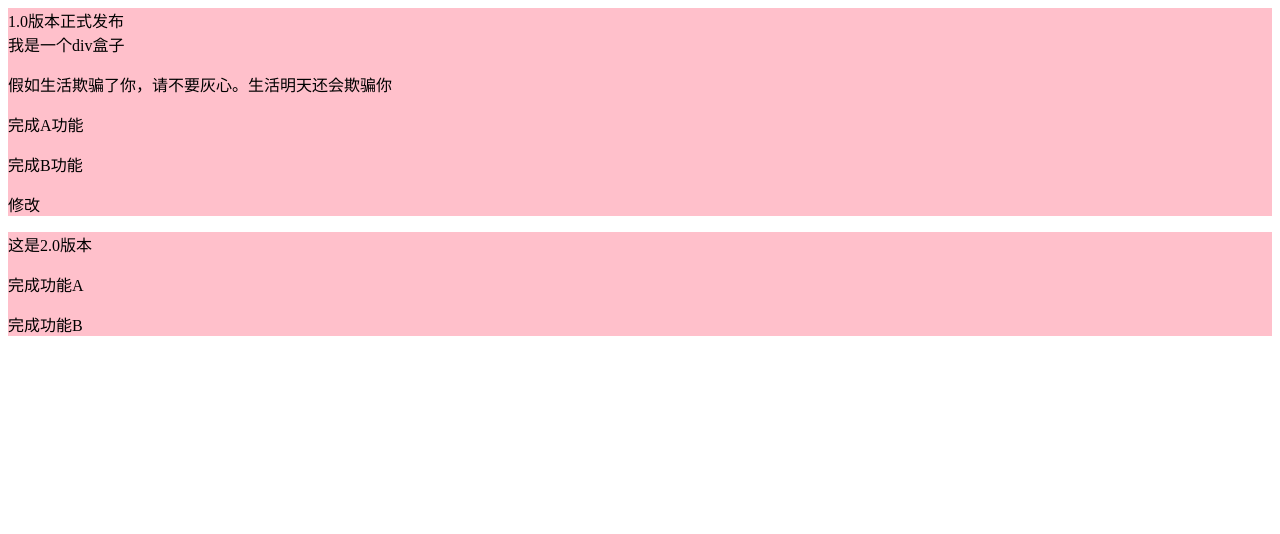
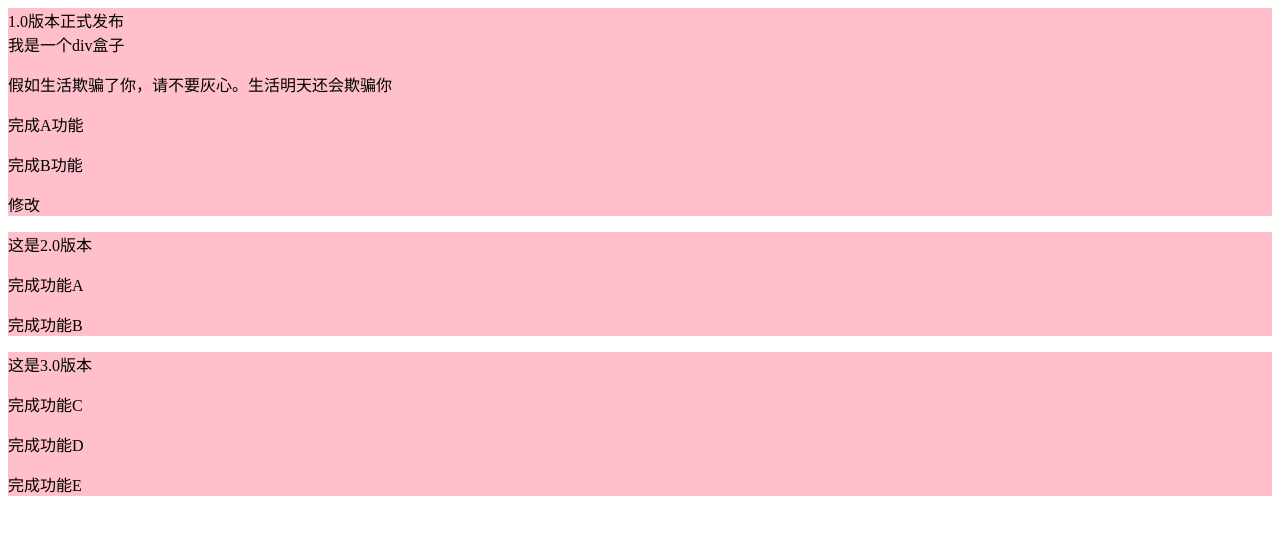
Before and after one commit to Jacky-Cheng666/pinyougou, a plain HTML site: page index.html in a window 1280 px wide. Drawn offline with Linux system fonts and the light colour scheme.

Commit message:
完成功能E

```diff
--- a/index.html
+++ b/index.html
@@ -27,6 +27,11 @@
         <p>完成功能A</p>
         <p>完成功能B</p>
     </div>
+    <div>这是3.0版本
+        <p>完成功能C</p>
+        <p>完成功能D</p>
+        <p>完成功能E</p>
+    </div>
 </body>
 
 </html>
```
